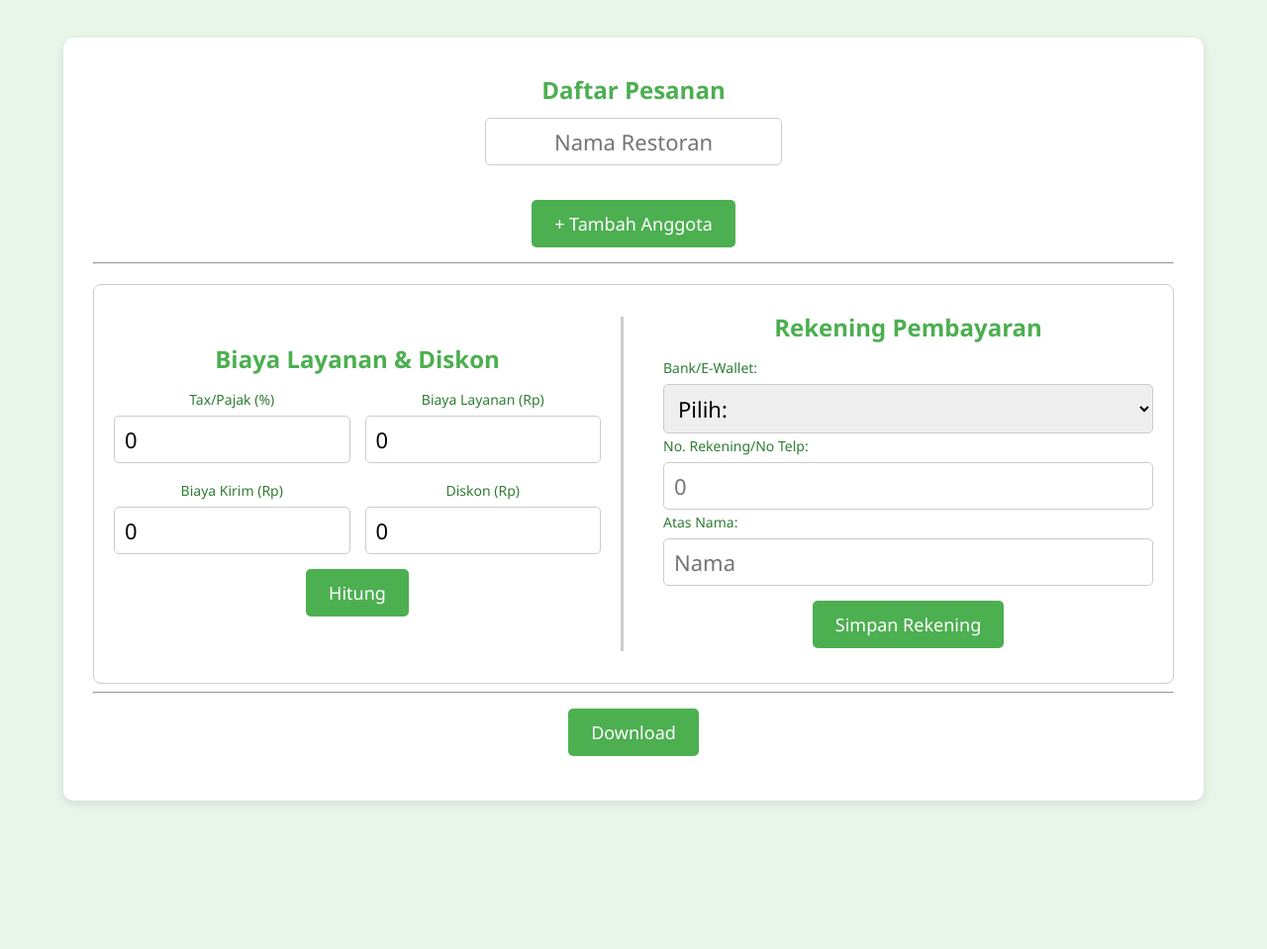
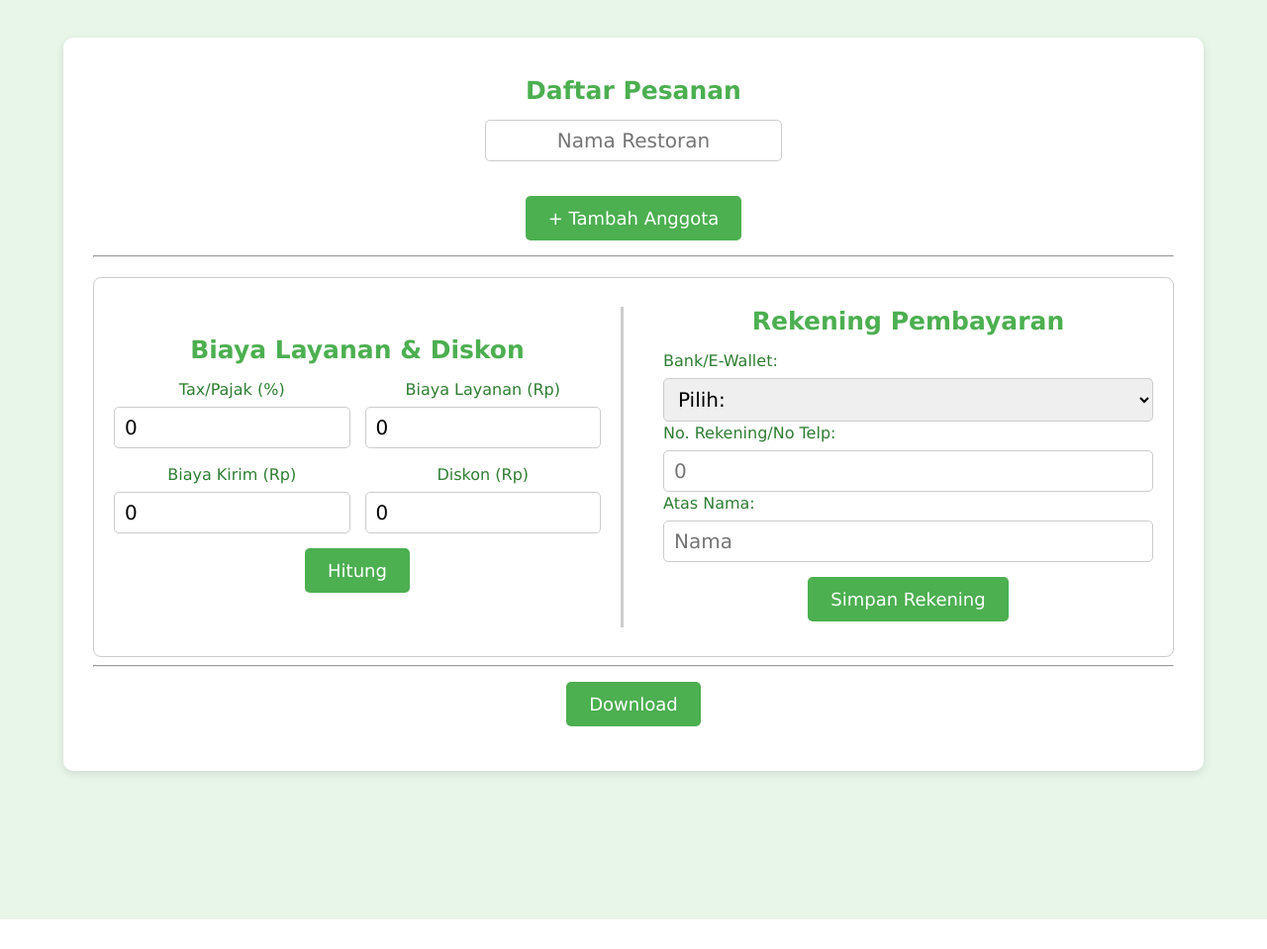
Before and after one commit to uLuum/Split-Bill, a PHP site: page / in a window 1280 px wide. Shown: the part 112-1071 px from the top of the page at 99% size. After the commit the page ends 1041 px from the top, so only its background shows below. Run offline with PHP 8.4, Linux system fonts and the light colour scheme.

Commit message:
Update style.css

```diff
--- a/public_frontend_php/assets/style.css
+++ b/public_frontend_php/assets/style.css
@@ -3,7 +3,7 @@ body, h1, h2, p, div, table, input, button, select, label {
   margin: 0;
   padding: 0;
   box-sizing: border-box;
-  font-family: "Segoe UI", Arial, sans-serif;
+  font-family: Verdana, Geneva, Tahoma, sans-serif;
 }
 
 /* Warna tema */
@@ -63,6 +63,7 @@ body {
 
 /* Sub judul */
 h2 {
+  font-size: 25px;
   margin-top: 5px;
   text-align: center;
   color: var(--secondary);
@@ -82,7 +83,7 @@ input, select {
   border: 1px solid var(--border);
   border-radius: 5px;
   width: 100%;
-  font-size: 22px;
+  font-size: 20px;
   margin-top: 5px;
 }
 
@@ -98,7 +99,7 @@ label {
   justify-content: center;
   font-weight: 500;
   color: var(--primary);
-  font-size: 14px;
+  font-size: 16px;
 }
 
 /* Group tombol agar rata tengah */
```
